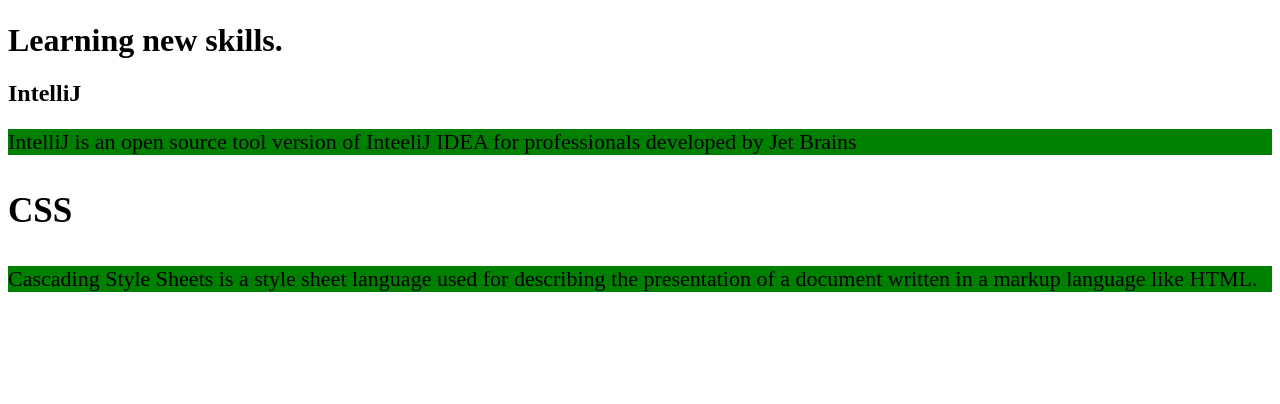
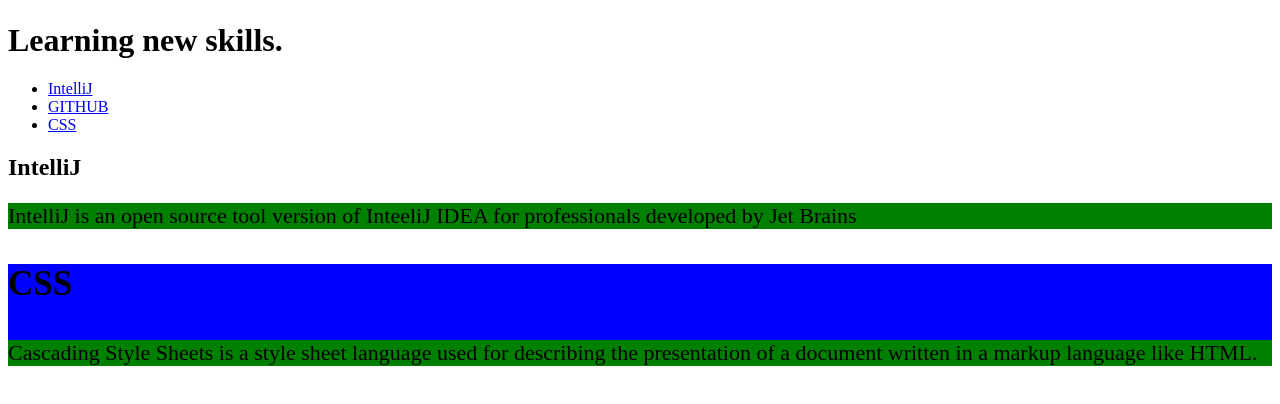
Before and after one commit to mahavinay/new_venture, a plain HTML site: page FirstTest.html in a window 1280 px wide. Drawn offline with Linux system fonts and the light colour scheme.

Commit message:
Added ordered list to my style sheet

```diff
--- a/FirstTest.html
+++ b/FirstTest.html
@@ -8,6 +8,20 @@
 <body>
     <p>
         <h1>Learning new skills.</h1>
+        <ul>
+            <li>
+                <a href="https://app.pluralsight.com/library/courses/intellij-ce-getting-started/table-of-contents">IntelliJ</a>
+
+            </li>
+            <li>
+                <a href="https://app.pluralsight.com/library/courses/github-windows-developers/table-of-contents
+                ">GITHUB</a>
+            </li>
+            <li>
+                <a href="https://app.pluralsight.com/library/courses/css-intro/table-of-contents">CSS</a>
+            </li>
+
+        </ul>
         <h2> IntelliJ</h2>
          <p>
             IntelliJ is an open source tool version of InteeliJ IDEA for professionals developed by Jet Brains
--- a/MyStylesheet.css
+++ b/MyStylesheet.css
@@ -9,5 +9,6 @@
 
 div
 {
+background-color:Blue;
 font-size:30px;
 }
```
